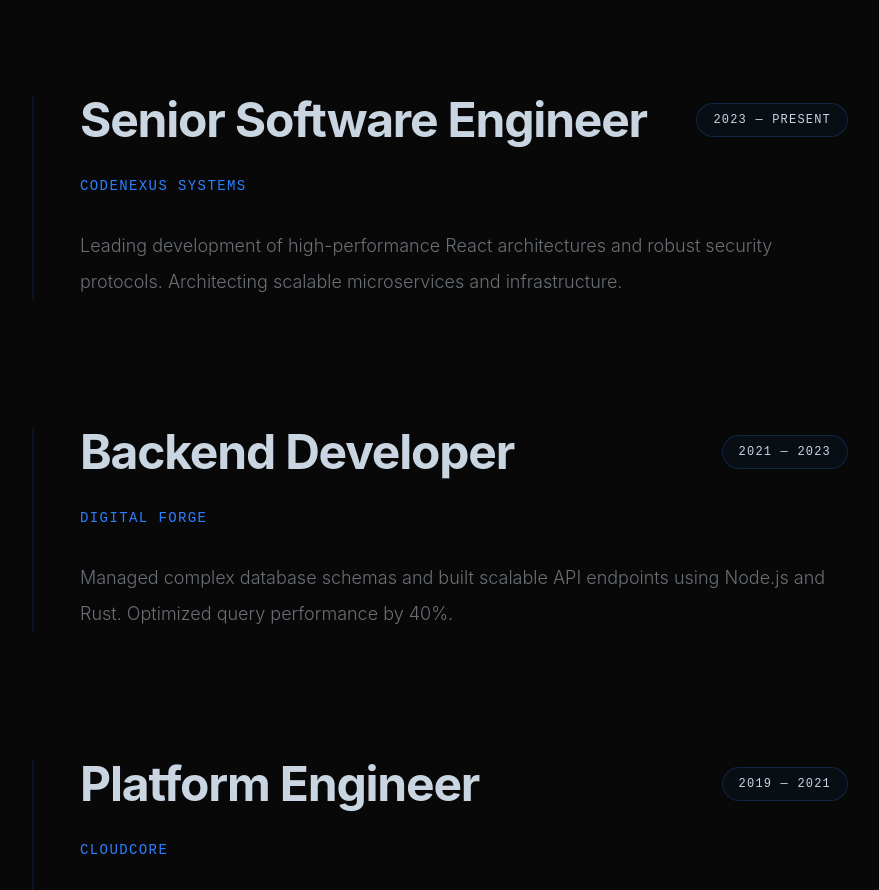
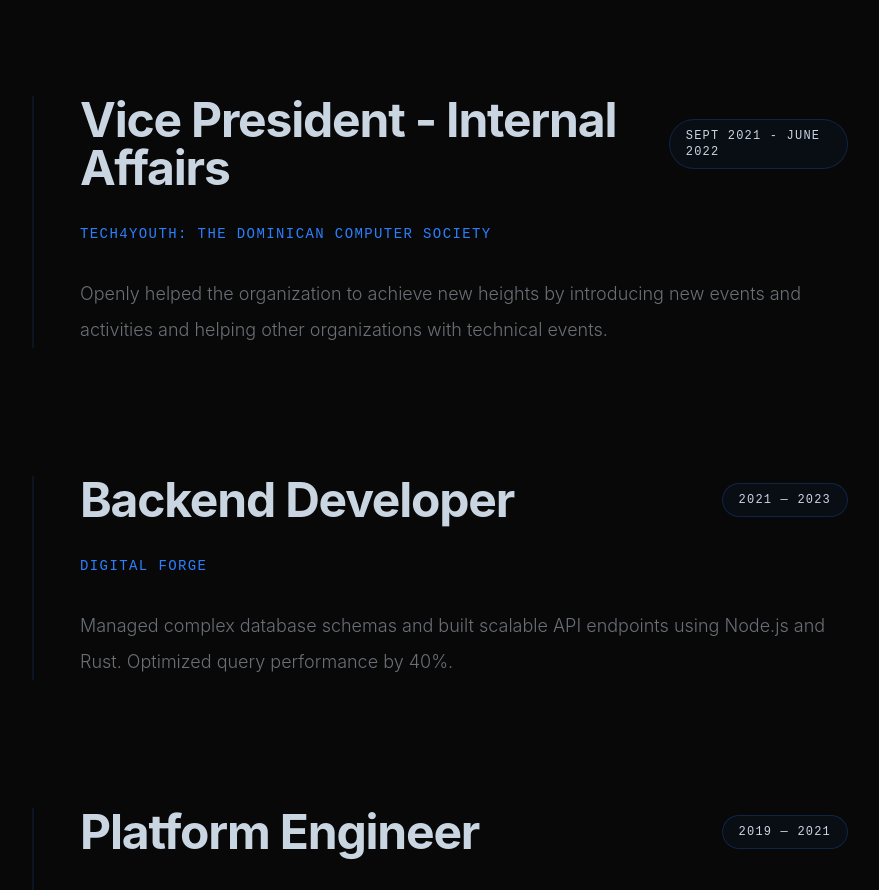
Before and after one commit to VrCreXiZ/Portfolio-test, a React (Vite) app: page / in a window 1280 px wide. Shown: the part 1056-1946 px from the top of the page, without its empty margins (16-895 px from the left). Built offline with nearby package versions, Linux system fonts and the light colour scheme.

Commit message:
Initialized Backend

```diff
--- a/src/App.tsx
+++ b/src/App.tsx
@@ -186,10 +186,10 @@ export default function App() {
     role: "SOFTWARE ENGINEER - DATA ANALYST",
     experience: [
       {
-        company: "CodeNexus Systems",
-        position: "Senior Software Engineer",
-        period: "2023 — Present",
-        description: "Leading development of high-performance React architectures and robust security protocols. Architecting scalable microservices and infrastructure."
+        company: "Tech4Youth: The Dominican Computer Society",
+        position: "Vice President - Internal Affairs",
+        period: "Sept 2021 - June 2022",
+        description: "Openly helped the organization to achieve new heights by introducing new events and activities and helping other organizations with technical events."
       },
       {
         company: "Digital Forge",
```
